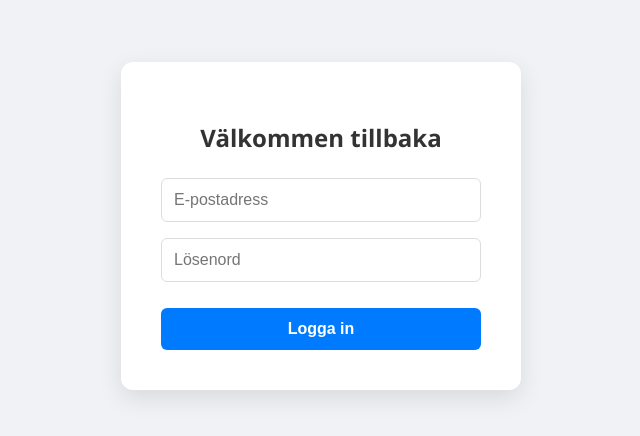
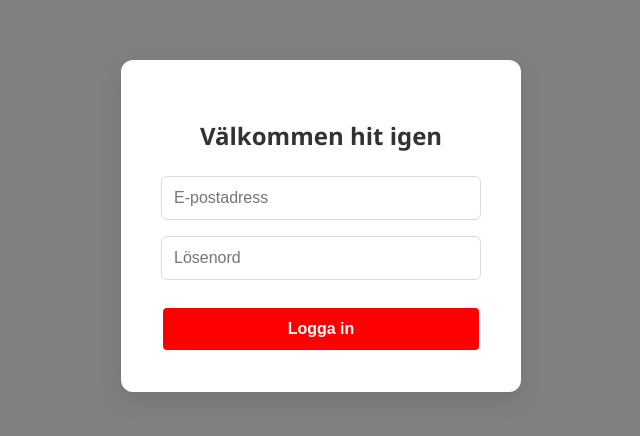
Before and after one commit to Savic04/AgilLabbConflicts, a React (Vite) app in the folder agileproject/: page / in a window 1280 px wide. Shown: the part 174-610 px from the top of the page, without its empty margins (319-959 px from the left). Built offline with nearby package versions, Linux system fonts and the light colour scheme.

Commit message:
change login page

```diff
--- a/agileproject/src/components/LoginPage.css
+++ b/agileproject/src/components/LoginPage.css
@@ -1,11 +1,12 @@
 /* LoginPage.css */
+
 
 .login-container {
     display: flex;
     justify-content: center;
     align-items: center;
     height: 100vh;
-    background-color: #f0f2f5;
+    background-color: grey;
     font-family: 'Segoe UI', Tahoma, Geneva, Verdana, sans-serif;
 }
 
@@ -49,9 +50,10 @@
     width: 100%;
     padding: 12px;
     margin-top: 10px;
-    background-color: #007bff;
+    background-color: red;
     color: white;
-    border: none;
+    border: solid;
+    border-width: 2px;
     border-radius: 6px;
     font-size: 16px;
     font-weight: 600;
--- a/agileproject/src/components/LoginPage.tsx
+++ b/agileproject/src/components/LoginPage.tsx
@@ -13,7 +13,7 @@ const LoginPage: React.FC = () => {
     return (
         <div className="login-container">
             <form className="login-card" onSubmit={handleSubmit}>
-                <h2>Välkommen tillbaka</h2>
+                <h2>Välkommen hit igen</h2>
 
                 <div className="input-group">
                     <input
```
Also changed, not shown: 1 other file (tests, documents, lock files or other folders).
